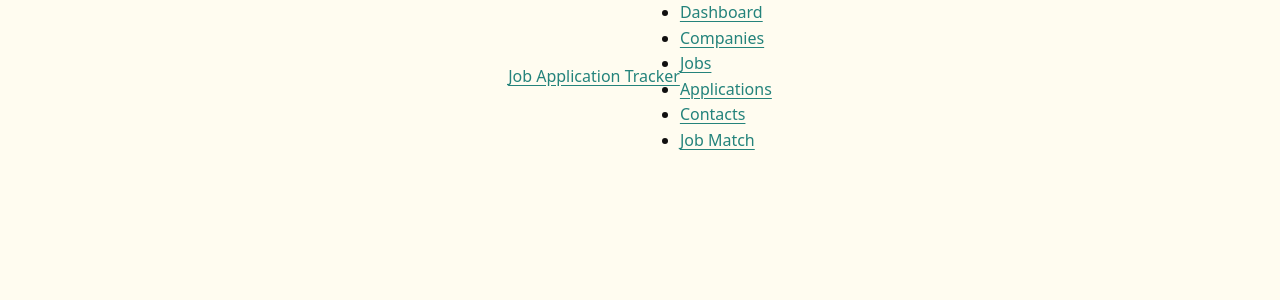
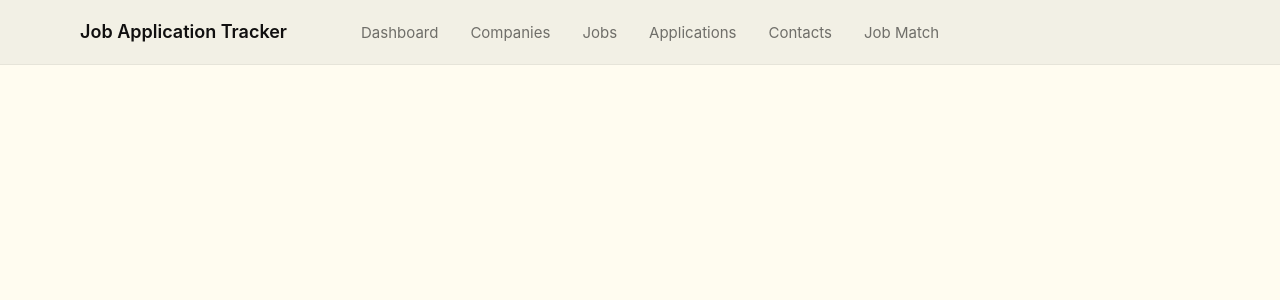
Before and after one commit to ge-garcia/job-application-tracker, a Flask app: template src/jot/templates/base.html in a window 1280 px wide. Shown: the top 300 px of the page. Run offline with Flask 3, Linux system fonts and the light colour scheme; the template is opened without the code that fills it, so the values that code supplies are empty.

Commit message:
feat(ui): semantic tokens, reset fix, and layout styles

```diff
--- a/src/jot/static/style.css
+++ b/src/jot/static/style.css
@@ -34,27 +34,74 @@
   --ma: light-dark(var(--flexoki-magenta-600), var(--flexoki-magenta-400));
   --ma-2: light-dark(var(--flexoki-magenta-400), var(--flexoki-magenta-600));
   --link: light-dark(var(--flexoki-cyan-600), var(--flexoki-cyan-400));
+
+  /* Tinted surfaces: `-chip` fill and `-ink` text for chips, plus `-wash` fill and `-edge` border for flashes */
+  --re-chip: light-dark(var(--flexoki-red-100), var(--flexoki-red-900));
+  --re-ink: light-dark(var(--flexoki-red-700), var(--flexoki-red-200));
+  --re-wash: light-dark(var(--flexoki-red-50), var(--flexoki-red-950));
+  --re-edge: light-dark(var(--flexoki-red-200), var(--flexoki-red-800));
+  --ye-chip: light-dark(var(--flexoki-yellow-100), var(--flexoki-yellow-900));
+  --ye-ink: light-dark(var(--flexoki-yellow-700), var(--flexoki-yellow-200));
+  --gr-chip: light-dark(var(--flexoki-green-100), var(--flexoki-green-900));
+  --gr-ink: light-dark(var(--flexoki-green-700), var(--flexoki-green-200));
+  --gr-wash: light-dark(var(--flexoki-green-50), var(--flexoki-green-950));
+  --gr-edge: light-dark(var(--flexoki-green-200), var(--flexoki-green-800));
+  --bl-chip: light-dark(var(--flexoki-blue-100), var(--flexoki-blue-900));
+  --bl-ink: light-dark(var(--flexoki-blue-700), var(--flexoki-blue-200));
+  --bl-wash: light-dark(var(--flexoki-blue-50), var(--flexoki-blue-950));
+  --bl-edge: light-dark(var(--flexoki-blue-200), var(--flexoki-blue-800));
+  --pu-chip: light-dark(var(--flexoki-purple-100), var(--flexoki-purple-900));
+  --pu-ink: light-dark(var(--flexoki-purple-700), var(--flexoki-purple-200));
+
+  /* Overlays, kept to the palette's black */
+  --shadow: light-dark(
+    color-mix(in srgb, var(--flexoki-black) 12%, transparent),
+    color-mix(in srgb, var(--flexoki-black) 45%, transparent)
+  );
+  --backdrop: color-mix(in srgb, var(--flexoki-black) 50%, transparent);
+
+  /* Type scale and shape, taken from the Figma component library */
+  --text-xs: 0.8125rem;
+  --text-sm: 0.875rem;
+  --text-md: 0.9375rem;
+  --text-lg: 1.125rem;
+  --radius-sm: 4px;
+  --radius: 6px;
+  --radius-lg: 8px;
+  --radius-xl: 12px;
+  --content-width: 70rem;
 }
 
 /* Reset some properties and apply theme */
 
-* {
+*,
+*::before,
+*::after {
   box-sizing: border-box;
   margin: 0;
   padding: 0;
+}
+
+body {
+  min-height: 100vh;
+  min-height: 100dvh;
   background: var(--bg);
   color: var(--tx);
   font:
-    1rem/1.6 system-ui,
+    1rem/1.4 Inter,
+    system-ui,
     -apple-system,
     "Segoe UI",
     Roboto,
     sans-serif;
 }
 
-body {
-  min-height: 100vh;
-  min-height: 100dvh;
+button,
+input,
+select,
+textarea {
+  font: inherit;
+  color: inherit;
 }
 
 h1,
@@ -88,11 +135,114 @@ small,
   color: var(--tx-2);
 }
 
+:focus-visible {
+  outline: 2px solid var(--bl);
+  outline-offset: 2px;
+}
+
 /* Some re-usable classes */
 
 .container {
+  width: min(100% - 2rem, var(--content-width));
+  margin-inline: auto;
+}
+
+main.container {
+  padding-block: 3rem;
+}
+
+.stack {
   display: flex;
-  justify-content: center;
+  flex-direction: column;
+  gap: 1rem;
+}
+
+.actions {
+  display: flex;
+  flex-wrap: wrap;
+  gap: 0.75rem;
+}
+
+.actions-end {
+  justify-content: flex-end;
+}
+
+.visually-hidden {
+  position: absolute;
+  width: 1px;
+  height: 1px;
+  overflow: hidden;
+  clip-path: inset(50%);
+  white-space: nowrap;
+}
+
+/* Layout: nav and flash area from `base.html` */
+
+.nav {
+  background: var(--bg-2);
+  border-bottom: 1px solid var(--ui);
+}
+
+.nav-inner {
+  display: flex;
+  flex-wrap: wrap;
   align-items: center;
-  gap: 6;
+  gap: 0.5rem 2rem;
+  min-height: 4rem;
 }
+
+.nav-brand {
+  /* Figma has a 10px spacer, with its own 32px gap, between the brand and the links */
+  margin-inline-end: calc(2rem + 0.625rem);
+  font-size: var(--text-lg);
+  font-weight: 600;
+  color: var(--tx);
+  text-decoration: none;
+}
+
+.nav-links {
+  display: flex;
+  flex-wrap: wrap;
+  gap: 0.5rem 2rem;
+  list-style: none;
+
+  & a {
+    font-size: var(--text-md);
+    color: var(--tx-2);
+    text-decoration: none;
+  }
+
+  & a:hover,
+  & a[aria-current="page"] {
+    color: var(--tx);
+  }
+}
+
+.flashes {
+  display: flex;
+  flex-direction: column;
+  gap: 0.5rem;
+  margin-bottom: 2rem;
+}
+
+.flash {
+  margin: 0;
+  padding: 0.75rem 1rem;
+  border: 1px solid var(--bl-edge);
+  border-radius: var(--radius);
+  background: var(--bl-wash);
+  color: var(--bl-ink);
+  font-size: var(--text-md);
+}
+
+.flash-success {
+  border-color: var(--gr-edge);
+  background: var(--gr-wash);
+  color: var(--gr-ink);
+}
+
+.flash-error {
+  border-color: var(--re-edge);
+  background: var(--re-wash);
+  color: var(--re-ink);
+}
```
